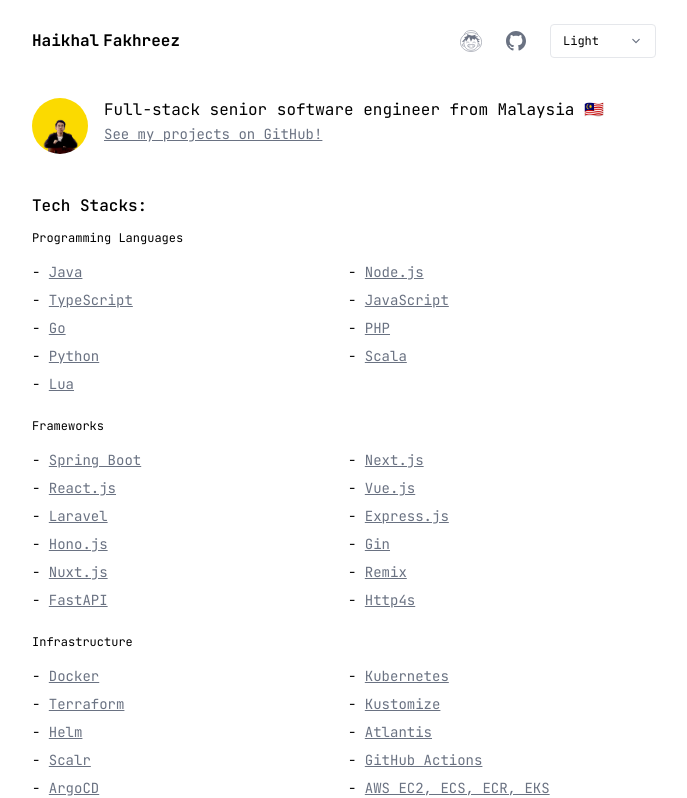
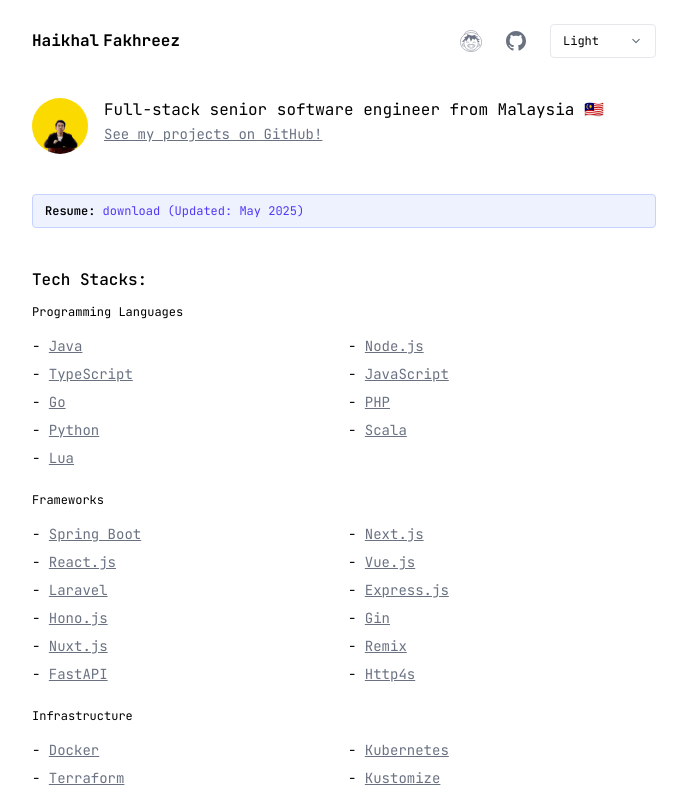
Before and after one commit to haikhalfakhreez/portfolio, a Next.js app: page / in a window 1280 px wide. Shown: the top 798 px of the page, without its empty margins (296-983 px from the left). Built offline with nearby package versions, Linux system fonts and the light colour scheme.

Commit message:
add resume

```diff
--- a/app/page.tsx
+++ b/app/page.tsx
@@ -1,5 +1,5 @@
 import { Introduction } from "@/components/introduction";
-import { Announcement } from "@/components/annoucement";
+import { Resume } from "@/components/resume";
 import { TechStacks } from "@/components/tech-stacks";
 import { QuickLinks } from "@/components/quick-links";
 
@@ -7,7 +7,7 @@
   return (
     <div>
       <Introduction />
-      {/* <Announcement /> */}
+      <Resume />
       <TechStacks />
       <QuickLinks />
     </div>
--- /dev/null
+++ b/components/resume.tsx
@@ -0,0 +1,14 @@
+export function Resume() {
+  return (
+    <div className="my-10 rounded-sm border border-indigo-200 bg-indigo-50 px-3 py-1 text-[10px] md:py-2 md:text-xs dark:border-indigo-700 dark:bg-indigo-800">
+      <span className="font-semibold">Resume: </span>
+      <a
+        href="/resume-haikhalfakhreez-20250513.pdf"
+        className="text-indigo-600 hover:underline dark:text-indigo-300"
+        download
+      >
+        download (Updated: May 2025)
+      </a>
+    </div>
+  );
+}
--- a/components/site-header.tsx
+++ b/components/site-header.tsx
@@ -1,26 +1,31 @@
-import Link from 'next/link'
-import { Github } from '@/components/icons/Github'
-import { Luffy } from '@/components/icons/Luffy'
-import { ThemeToggle } from '@/components/theme-toggle'
-import { Tooltip, TooltipContent, TooltipTrigger } from '@/components/ui/tooltip'
+import Link from "next/link";
+import { Github } from "@/components/icons/Github";
+import { Luffy } from "@/components/icons/Luffy";
+import { ThemeToggle } from "@/components/theme-toggle";
+import {
+  Tooltip,
+  TooltipContent,
+  TooltipTrigger,
+} from "@/components/ui/tooltip";
 
 export function SiteHeader() {
   return (
-    <header className="flex mb-5 md:mb-10 items-center">
+    <header className="mb-5 flex items-center md:mb-10">
       <Link href="/">
-        <h1 className="whitespace-nowrap font-bold flex flex-col text-xs leading-none md:text-base md:flex-row md:gap-x-1 hover:underline">
+        <h1 className="flex flex-col text-xs leading-none font-bold whitespace-nowrap hover:underline md:flex-row md:gap-x-1 md:text-base">
           <span>Haikhal</span>
           <span>Fakhreez</span>
           <span className="sr-only">Home</span>
         </h1>
       </Link>
 
-      <nav className="text-xs flex-1 flex justify-end items-center space-x-4 md:space-x-6">
+      <nav className="flex flex-1 items-center justify-end space-x-4 text-xs md:space-x-6">
         <Tooltip delayDuration={100}>
           <TooltipTrigger asChild>
             <Link
-              href="about"
-              className="transition-colors hover:text-black text-gray-500 dark:text-gray-400 dark:hover:text-white"
+              href="/about"
+              className="text-gray-500 transition-colors hover:text-black dark:text-gray-400 dark:hover:text-white"
+              prefetch={true}
             >
               <Luffy />
               <span className="sr-only">About</span>
@@ -35,7 +40,7 @@
               href="https://github.com/haikhalfakhreez"
               target="_blank"
               rel="noopener noreferrer"
-              className="transition-colors hover:text-black text-gray-500 dark:text-gray-400 dark:hover:text-white"
+              className="text-gray-500 transition-colors hover:text-black dark:text-gray-400 dark:hover:text-white"
             >
               <Github />
               <span className="sr-only">GitHub</span>
@@ -47,5 +52,5 @@
         <ThemeToggle />
       </nav>
     </header>
-  )
+  );
 }
```
Also changed, not shown: 1 other file (tests, documents, lock files or other folders).
